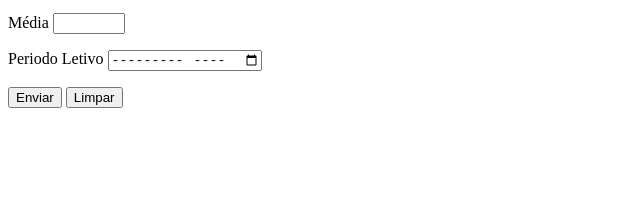
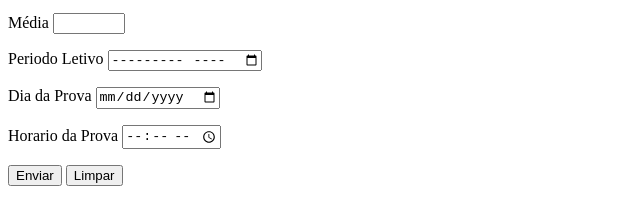
Before and after one commit to Maicon501/HTML-CSS, a plain HTML site: page exercicios/ex025/form003.html in a window 1280 px wide. Shown: the part 104-328 px from the top of the page, without its empty margins (0-640 px from the left). Drawn offline with Linux system fonts and the light colour scheme.

Commit message:
att form003

```diff
--- a/exercicios/ex025/form003.html
+++ b/exercicios/ex025/form003.html
@@ -21,6 +21,14 @@
             <input type="month" name="mes" id=" imes">
         </p>
         <p>
+            <label for="idia">Dia da Prova</label>
+            <input type="date" name="Dia" id="idia" >
+        </p>
+        <p>
+            <label for="ihora">Horario da Prova</label>
+            <input type="time" name="Horario" id="ihora">
+        </p>
+        <p>
             <input type="submit" value="Enviar">
             <input type="reset" value="Limpar">
         </p>
```
Also changed, not shown: exercicios/ex025/form004.html (added, +11 -0 lines).
